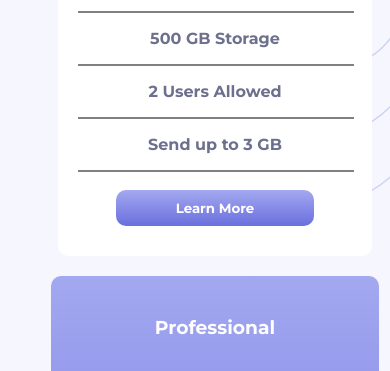
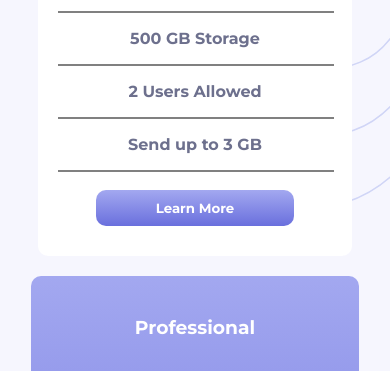
Before and after one commit to ZahrizhalAli/FrontEndMentorPRICINGCARD, a plain HTML site: page index.html in a window 390 px wide. Shown: the part 275-646 px from the top of the page. Drawn offline with Linux system fonts and the light colour scheme.

Commit message:
Update style.css

```diff
--- a/css/style.css
+++ b/css/style.css
@@ -199,8 +199,7 @@ hr {
 @media screen and (max-width: 991px){
   .container-fluid {
     position : absolute;
-    margin-left : 40px;
-    margin: bottom : 20px;
+    margin : auto;
     display: block;
     align-items: center;
     justify-content: center;
```
